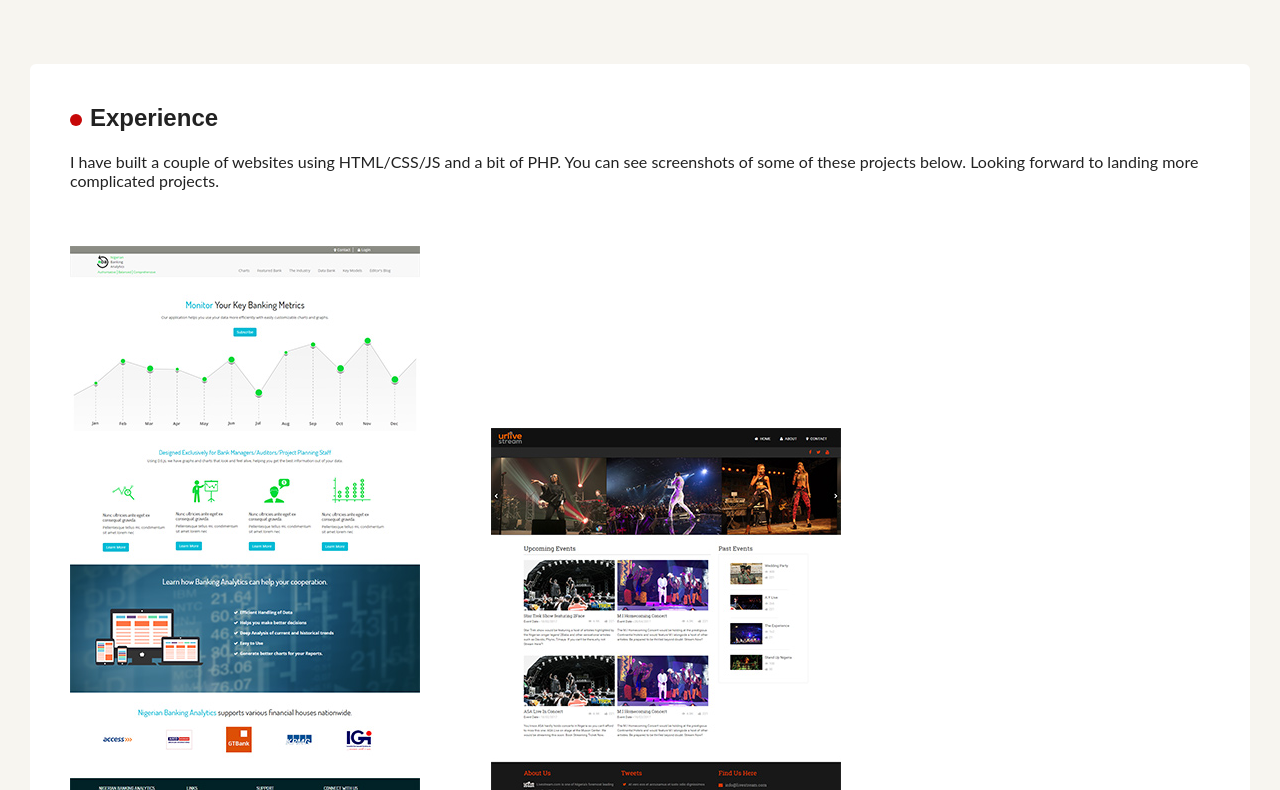
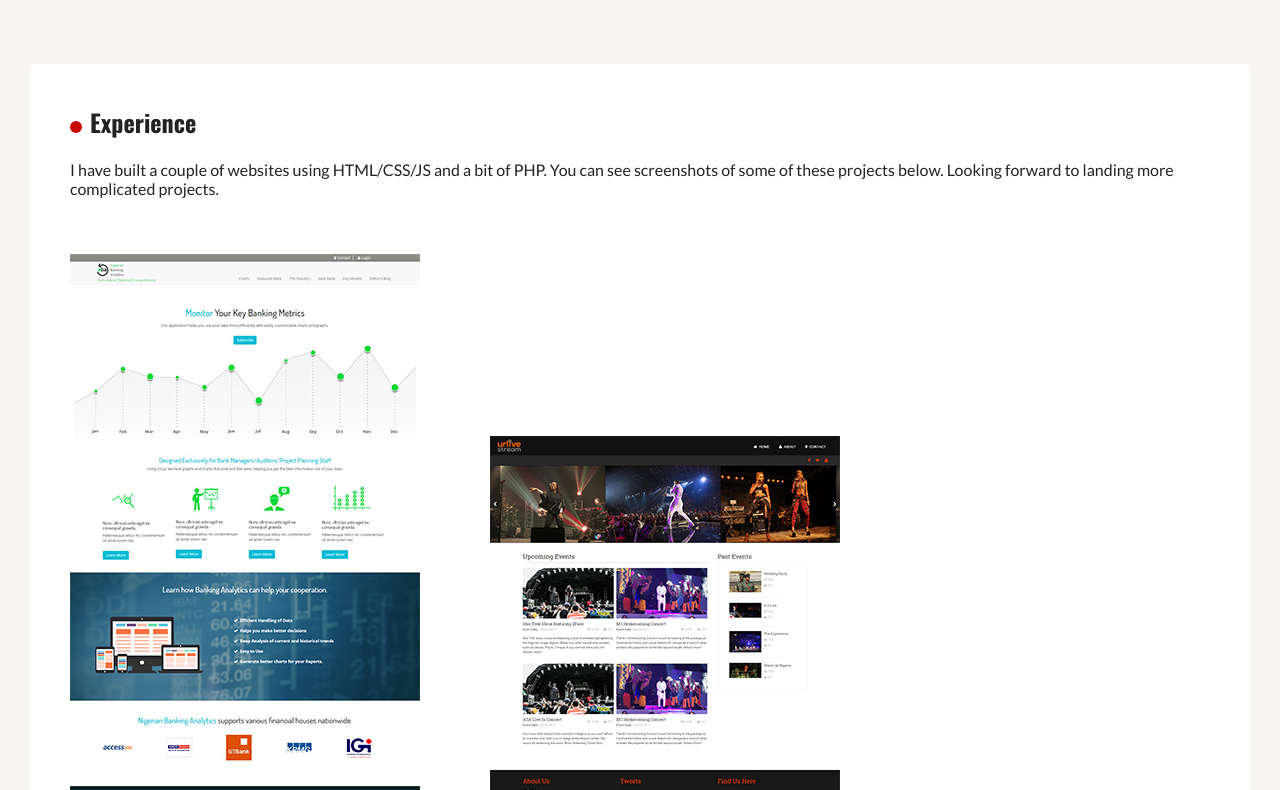
Before and after one commit to Umiii/portfolio-techdegree, a plain HTML site: page experience.html in a window 1280 px wide. Shown: the part 76-866 px from the top of the page. Drawn offline with nearby package versions, Linux system fonts and the light colour scheme.

Commit message:
added missing font links to index & experience pages

```diff
--- a/experience.html
+++ b/experience.html
@@ -5,6 +5,7 @@
   <title>Umi's Portfolio</title>
   <meta name="viewport" content="width=device-width, initial-scale=1.0">
   <link rel="stylesheet" href="css/styles.css">
+  <link href="https://fonts.googleapis.com/css?family=Lato:400,700|Oswald:400,700|Sacramento" rel="stylesheet">
   <body>
 
     <div class="main-nav">
```
Also changed, not shown: index.html (+1 -0 lines).
